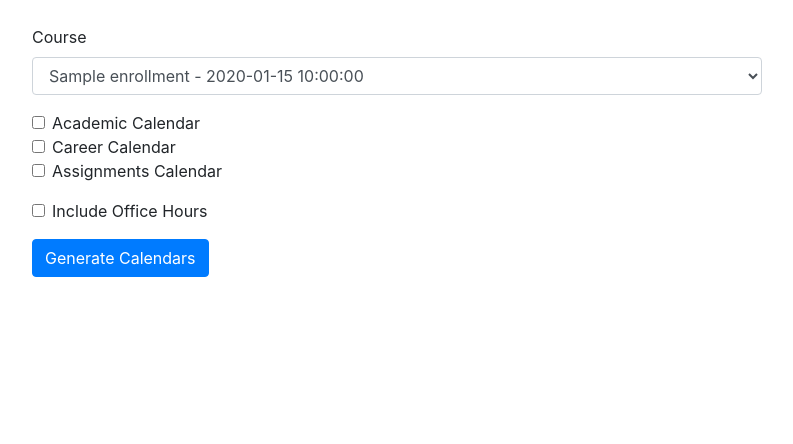
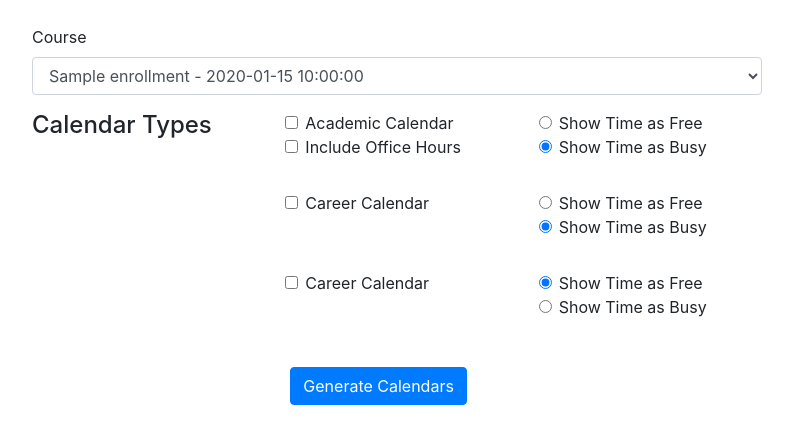
Before and after one commit to KevinStock/bcsics, a Flask app: template templates/calendar.html in a window 1280 px wide. Shown: the part 81-525 px from the top of the page, without its empty margins (243-1036 px from the left). Run offline with Flask 2, Linux system fonts and the light colour scheme; the template is opened without the code that fills it: most values are stand-ins (such as "Sample title", 1, 10 or a date in 2020); some libraries are stand-ins or nearby versions.

Commit message:
added user choice to make calendars appear as free or busy

```diff
--- a/apiFunctions.py
+++ b/apiFunctions.py
@@ -100,6 +100,7 @@ def create_calendar(token, enrollment_id, options):
                 start_time = datetime.strptime(sess['session']['startTime'], '%Y-%m-%dT%H:%M:%SZ')
                 end_time = datetime.strptime(sess['session']['endTime'], '%Y-%m-%dT%H:%M:%SZ')
                 e.name = str(sess['session']['chapter']) + ': ' + sess['session']['name']
+                e.transparent = True if options['academicIsTrans'] else False
                 if options['officeHours']:
                     e.begin = start_time - timedelta(minutes=45)
                     e.end = end_time + timedelta(minutes=30)
@@ -112,6 +113,7 @@ def create_calendar(token, enrollment_id, options):
                 e.name = sess['session']['name']
                 e.begin = sess['session']['startTime']
                 e.end = sess['session']['endTime']
+                e.transparent = True if options['careerIsTrans'] else False
                 career_calendar.events.add(e)
 
         if len(academic_calendar.events) > 0:
@@ -136,7 +138,7 @@ def create_calendar(token, enrollment_id, options):
                 e.begin = datetime.strptime(assignment['effectiveDueDate'], '%Y-%m-%dT%H:%M:%SZ') - timedelta(days=1)
                 e.end = datetime.strptime(assignment['effectiveDueDate'], '%Y-%m-%dT%H:%M:%SZ') - timedelta(days=1)
                 e.make_all_day()
-                e.transparent = True
+                e.transparent = True if options['assignmentsIsTrans'] else False
                 assignment_calendar.events.add(e)
         assignment_file_name = str(enrollment_id) + '-assignment-calendar.ics'
         file_list.append(assignment_file_name)
--- a/main.py
+++ b/main.py
@@ -50,12 +50,18 @@ def calendar():
 
     # POST request
     else:
+        print(request.form)
         enrollment_id = request.form['Course']
         options = {}
         options['academicCal'] = True if (request.form.get('academicCheck')) else False
+        options['officeHours'] = True if (request.form.get('officeHoursCheck')) else False
+        options['academicIsTrans'] = True if (int(request.form.get('academicIsTrans'))) else False
         options['careerCal'] = True if (request.form.get('careerCheck')) else False
+        options['careerIsTrans'] = True if (int(request.form.get('careerIsTrans'))) else False
         options['assignmentCal'] = True if (request.form.get('assignmentsCheck')) else False
-        options['officeHours'] = True if (request.form.get('officeHoursCheck')) else False
+        options['assignmentsIsTrans'] = True if (int(request.form.get('assignmentsIsTrans'))) else False
+        print(options)
+
 
     calendar_files = apiFunctions.create_calendar(session['token'], enrollment_id, options)
     return render_template('calendar.html', fileList=calendar_files)
--- a/templates/calendar.html
+++ b/templates/calendar.html
@@ -6,7 +6,7 @@
 <div class="container">
   <div class="row justify-content-md-center">
     <div class="col col-lg-8">
-      <form action="/calendar" method="POST">
+      <form id="calendars" action="/calendar" method="POST">
         <div class="form-group">
           <label for="Course">Course</label>
           <select class="form-control" id="Course" name="Course">
@@ -15,39 +15,112 @@
             {% endfor %}
           </select>
         </div>
-        <div class="form-group">
+
+        <div class="form-group row">
+          <div class="col-sm-4"><h4>Calendar Types</h4></div>
+
+          <div class="col-sm-4">
             <div class="form-check">
-            <input class="form-check-input" type="checkbox" value="1" name="academicCheck">
+              <input class="form-check-input" type="checkbox" value="1" name="academicCheck" id="academicCheck">
               <label class="form-check-label" for="academicCheck">
                 Academic Calendar
               </label>
-          </div>
-          <div class="form-check">
-            <input class="form-check-input" type="checkbox" value="1" name="careerCheck">
-            <label class="form-check-label" for="careerCheck">
-              Career Calendar
-            </label>
-          </div>
-          <div class="form-check">
-            <input class="form-check-input" type="checkbox" value="1" name="assignmentsCheck">
-            <label class="form-check-label" for="assignmentsCheck">
-              Assignments Calendar
-            </label>
-          </div>
-        </div>
-        <div class="form-group">
-          <div class="form-check">
-            <input class="form-check-input" type="checkbox" value="1" name="officeHoursCheck">
+              <br>
+              <input class="form-check-input" type="checkbox" value="1" name="officeHoursCheck" id="officeHoursCheck">
               <label class="form-check-label" for="officeHoursCheck">
                 Include Office Hours
               </label>
             </div>
           </div>
+          <div class="col-sm-4">
+            <div class="form-group">
+              <div class="form-check">
+                <div>
+                  <input class="form-check-input" type="radio" value="1" name="academicIsTrans" id="academicIsTransTrue">
+                  <label class="form-check-label" for="academicIsTransTrue">
+                    Show Time as Free
+                  </label>
+                </div>
+                <div>
+                  <input class="form-check-input" type="radio" value="0" name="academicIsTrans" id="academicIsTransFalse" checked>
+                  <label class="form-check-label" for="academicIsTransFalse">
+                    Show Time as Busy
+                  </label>
+                </div>
+              </div>
+            </div>
+          </div>
+        </div>
+
+        <div class="form-group row">
+          <div class="col-sm-4"></div>
+          <div class="col-sm-4">
+              <div class="form-check">
+                <input class="form-check-input" type="checkbox" value="1" name="careerCheck" id="careerCheck">
+                <label class="form-check-label" for="careerCheck">
+                  Career Calendar
+                </label>
+              </div>
+            </div>
+            <div class="col-sm-4">
+              <div class="form-group">
+                <div class="form-check">
+                  <div>
+                    <input class="form-check-input" type="radio" value="1" name="careerIsTrans" id="careerIsTransTrue">
+                    <label class="form-check-label" for="careerIsTransTrue">
+                      Show Time as Free
+                    </label>
+                  </div>
+                  <div>
+                    <input class="form-check-input" type="radio" value="0" name="careerIsTrans" id="careerIsTransFalse" checked>
+                    <label class="form-check-label" for="careerIsTransFalse">
+                      Show Time as Busy
+                    </label>
+                  </div>
+                </div>
+              </div>
+            </div>
+          </div>
+
+          <div class="form-group row">
+            <div class="col-sm-4"></div>
+            <div class="col-sm-4">
+              <div class="form-check">
+                <input class="form-check-input" type="checkbox" value="1" name="assignmentsCheck" id="assignmentsCheck">
+                <label class="form-check-label" for="assignmentsCheck">
+                  Career Calendar
+                </label>
+              </div>
+            </div>
+            <div class="col-sm-4">
+              <div class="form-group">
+                <div class="form-check">
+                  <div>
+                    <input class="form-check-input" type="radio" value="1" name="assignmentsIsTrans" id="assignmentsIsTransTrue" checked>
+                    <label class="form-check-label" for="careerIsTransTrue">
+                      Show Time as Free
+                    </label>
+                  </div>
+                  <div>
+                    <input class="form-check-input" type="radio" value="0" name="assignmentsIsTrans" id="assignmentsIsTransFalse">
+                    <label class="form-check-label" for="assignmentsIsTransFalse">
+                      Show Time as Busy
+                    </label>
+                  </div>
+                </div>
+              </div>
+            </div>
+          </div>
+
+          <div class="form-group row"></div>
+            <div class="col-sm-4 ml-auto mr-auto">
               <button type="submit" class="btn btn-primary">Generate Calendars</button>
+            </div>
       </form>
     </div>
   </div>
 </div>
+
 {% else %}
 <div class="container">
   <div class="row justify-content-md-center">
```
Also changed, not shown: other parts of templates/calendar.html (+3 -1 lines). Lines whose indentation alone changed are shown as unchanged.
